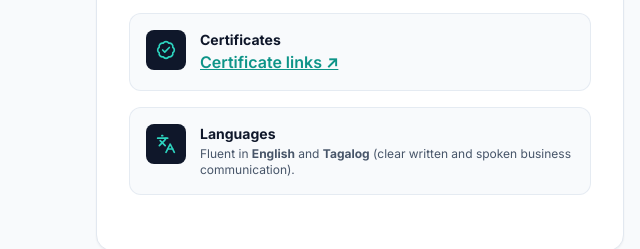
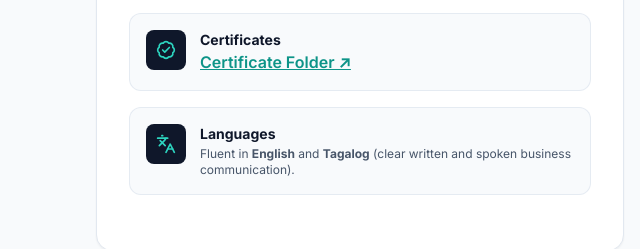
Before and after one commit to lancegabealcantara/lancealcantara.github.io, a plain HTML site: page index.html in a window 1280 px wide. Shown: the part 4352-4601 px from the top of the page, 0-640 px from the left. Drawn offline with nearby package versions, Linux system fonts and the light colour scheme.

Commit message:
Update index.html

```diff
--- a/index.html
+++ b/index.html
@@ -595,7 +595,7 @@
             </div>
             <div class="min-w-0">
             <h3 class="font-bold text-slate-900 text-sm">Certificates</h3>
-            <a href="https://drive.google.com/drive/folders/1YlurK89rpXSLHguf3GKP7zzMkEm82s-x?usp=drive_link" target="_blank" rel="noopener noreferrer" style="color: #0d9488; font-weight: 600; text-decoration: underline;"> Certificate links &nearr;
+            <a href="https://drive.google.com/drive/folders/1YlurK89rpXSLHguf3GKP7zzMkEm82s-x?usp=drive_link" target="_blank" rel="noopener noreferrer" style="color: #0d9488; font-weight: 600; text-decoration: underline;"> Certificate Folder &nearr;
 	    </a>
             </div>
             </div>
```
